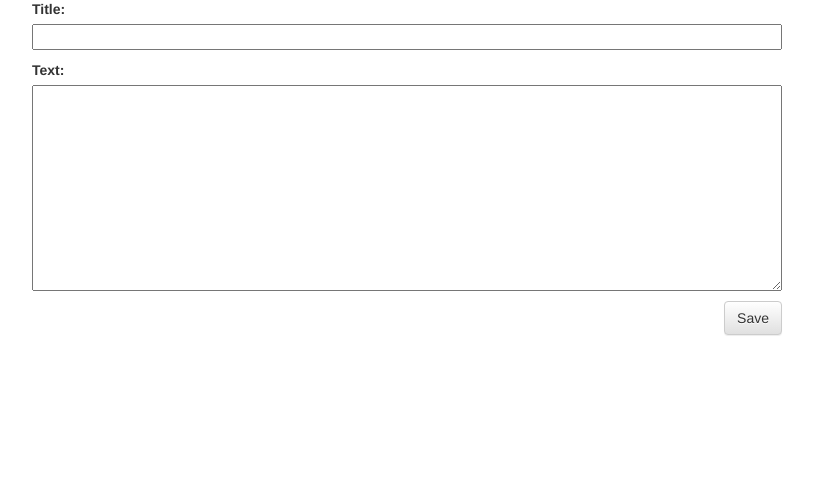
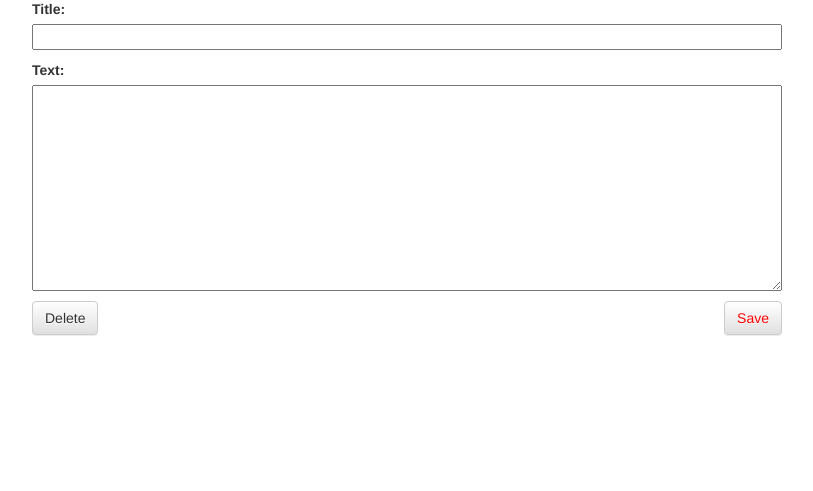
Before and after one commit to tkusudou/my-first-blog, a Django app: page /post/new/ in a window 1280 px wide. Shown: the part 208-699 px from the top of the page, without its empty margins (23-836 px from the left). Run offline with Django 3.2, Linux system fonts and the light colour scheme; some libraries are stand-ins or nearby versions.

Commit message:
Added views to create/edit blog post inside the site.

```diff
--- a/blog/static/css/blog.css
+++ b/blog/static/css/blog.css
@@ -24,6 +24,7 @@ h1, h2, h3, h4 {
 
 .save {
     float: right;
+    color:red;
 }
 
 .post-form textarea, .post-form input {
--- a/blog/templates/blog/post_edit.html
+++ b/blog/templates/blog/post_edit.html
@@ -5,5 +5,6 @@
     <form method="POST" class="post-form">{% csrf_token %}
         {{ form.as_p }}
         <button type="submit" class="save btn btn-default">Save</button>
+        <button type="submit" class="delete btn btn-default">Delete</button>
     </form>
 {% endblock %}
```
